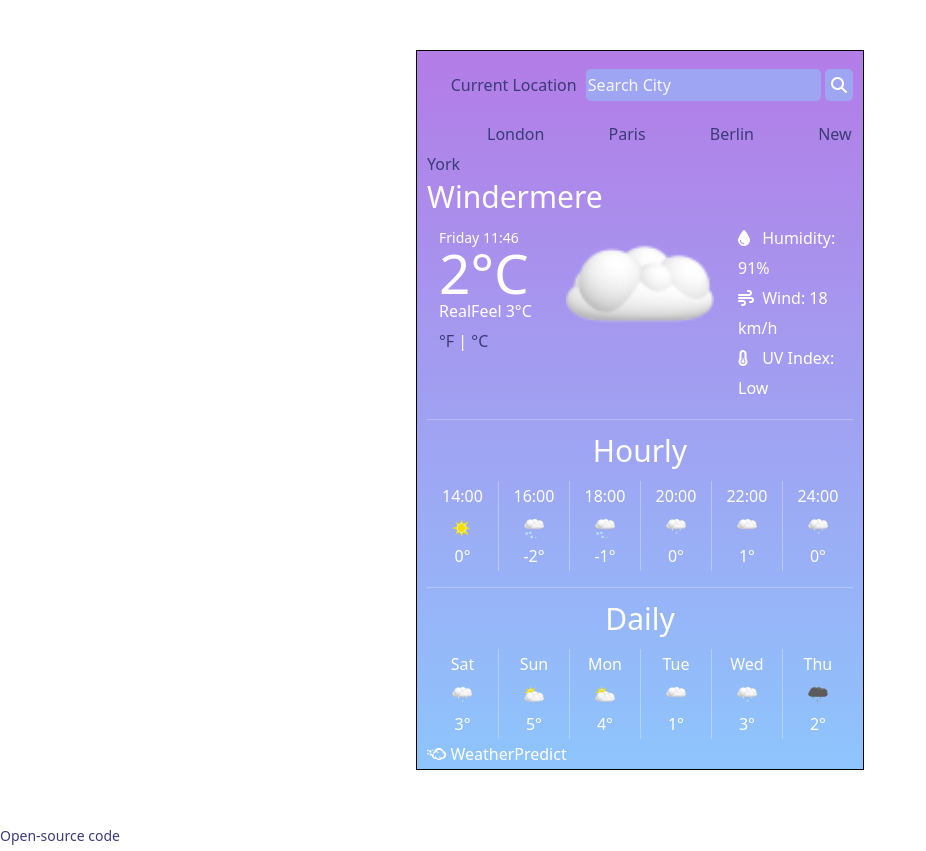
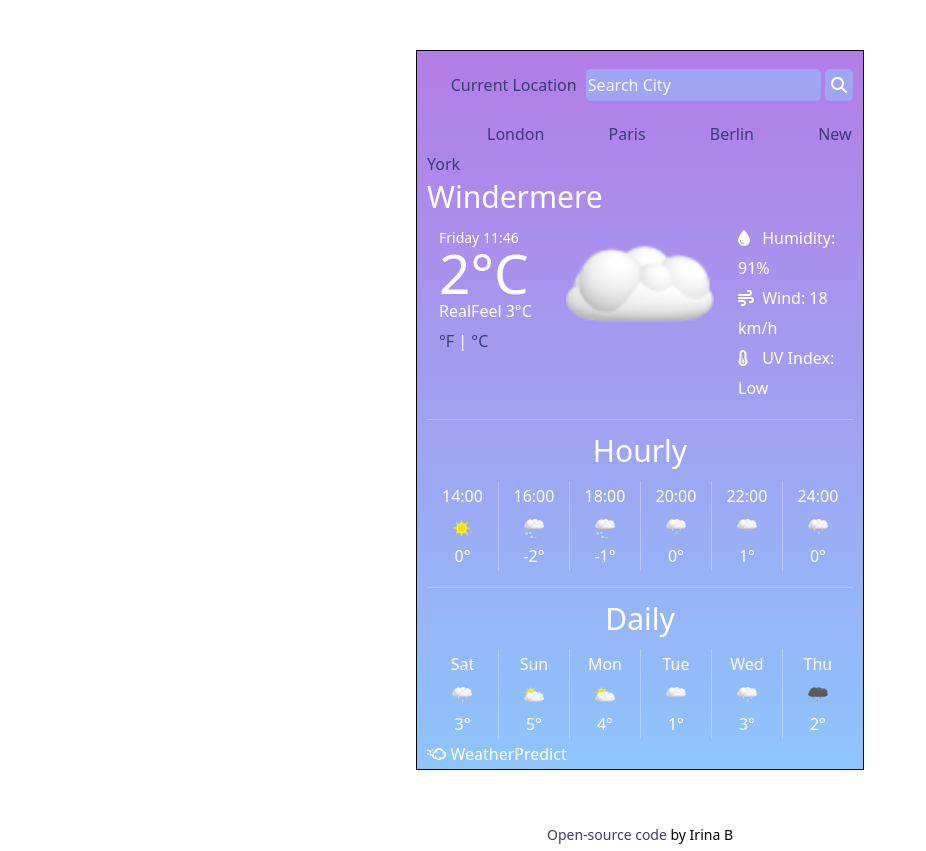
Before and after one commit to IrinaBoros/weather-predict-project, a plain HTML site: page index.html in a window 1280 px wide. Shown: the whole page, without its empty margins (0-926 px from the left). Drawn offline with nearby package versions, Linux system fonts and the light colour scheme.

Commit message:
Added some CSS to the Git link
Styled the link to GitHub.

```diff
--- a/index.html
+++ b/index.html
@@ -150,9 +150,9 @@
         </footer>
     </div>
     <div>
-<small>
+<small id= coderName>
      <a href="https://github.com/IrinaBoros/weather-predict-project" target="_blank"> Open-source code</a>
-     by IrinaB
+     by Irina B
 </small>
     </div>
     <script src="src/script.js"></script>
--- a/src/style.css
+++ b/src/style.css
@@ -144,3 +144,8 @@ p {
 #currentLocation {
     margin-right:5px ;
 }
+#coderName {
+    color: #000;
+    display: block;
+    text-align: center;
+    }
```
